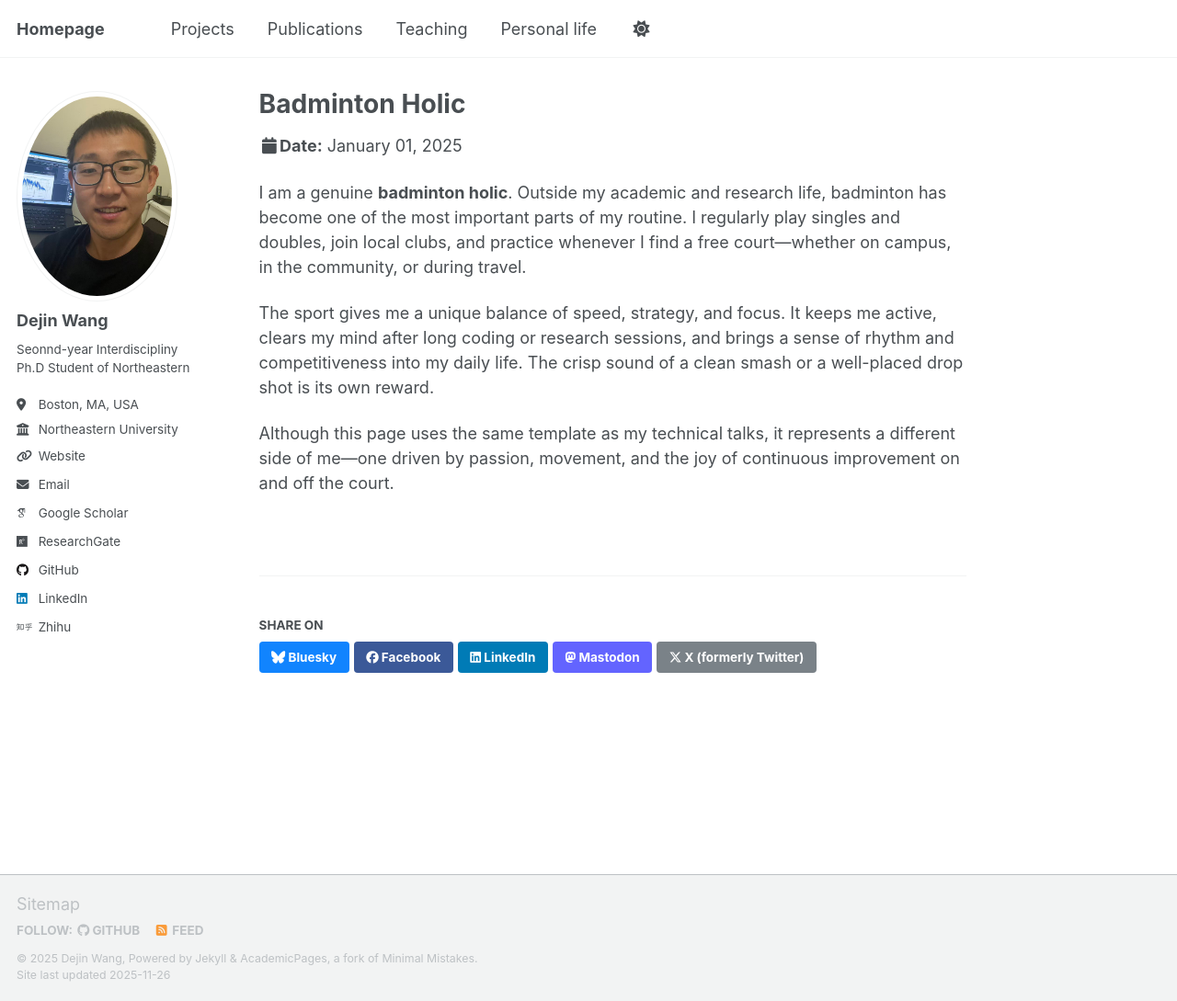
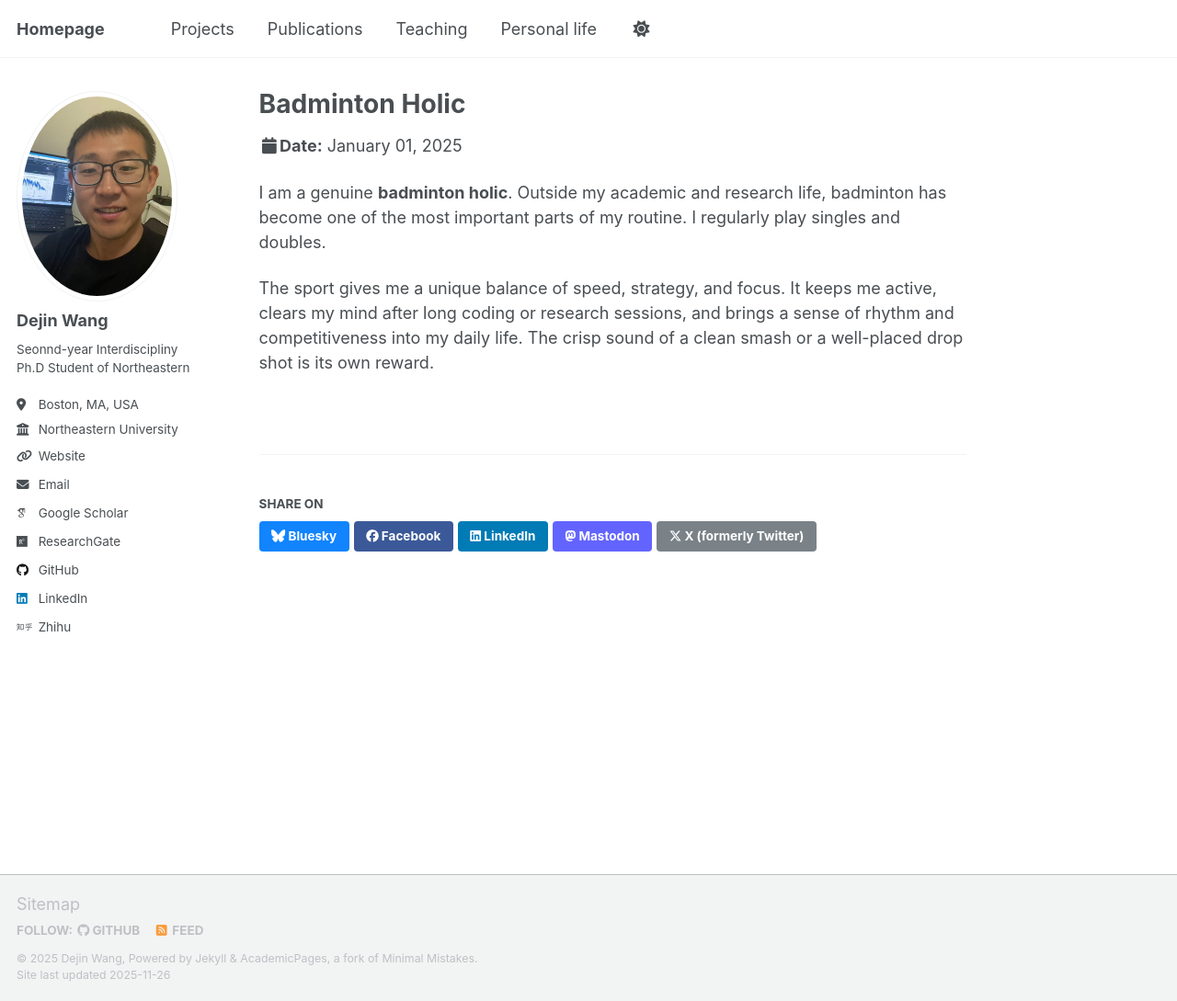
Before and after one commit to dejin-wang/dejin-wang.github.io, a Jekyll site: the page built from _talks/2012-03-01-talk-1.md, in a window 1280 px wide and 1089 px high. Shown: the whole window at 92% size. Built offline with Jekyll 4.4.1, drawn with Linux system fonts in a browser that asks for light colours; some web fonts are replaced; a script that is not in the unit is left out.

Commit message:
Update 2012-03-01-talk-1.md

```diff
--- a/_talks/2012-03-01-talk-1.md
+++ b/_talks/2012-03-01-talk-1.md
@@ -8,8 +8,6 @@ date: 2025-01-01
 location: "Everywhere with a badminton court"
 ---
 
-I am a genuine **badminton holic**. Outside my academic and research life, badminton has become one of the most important parts of my routine. I regularly play singles and doubles, join local clubs, and practice whenever I find a free court—whether on campus, in the community, or during travel.
+I am a genuine **badminton holic**. Outside my academic and research life, badminton has become one of the most important parts of my routine. I regularly play singles and doubles.
 
 The sport gives me a unique balance of speed, strategy, and focus. It keeps me active, clears my mind after long coding or research sessions, and brings a sense of rhythm and competitiveness into my daily life. The crisp sound of a clean smash or a well-placed drop shot is its own reward.
-
-Although this page uses the same template as my technical talks, it represents a different side of me—one driven by passion, movement, and the joy of continuous improvement on and off the court.
```
